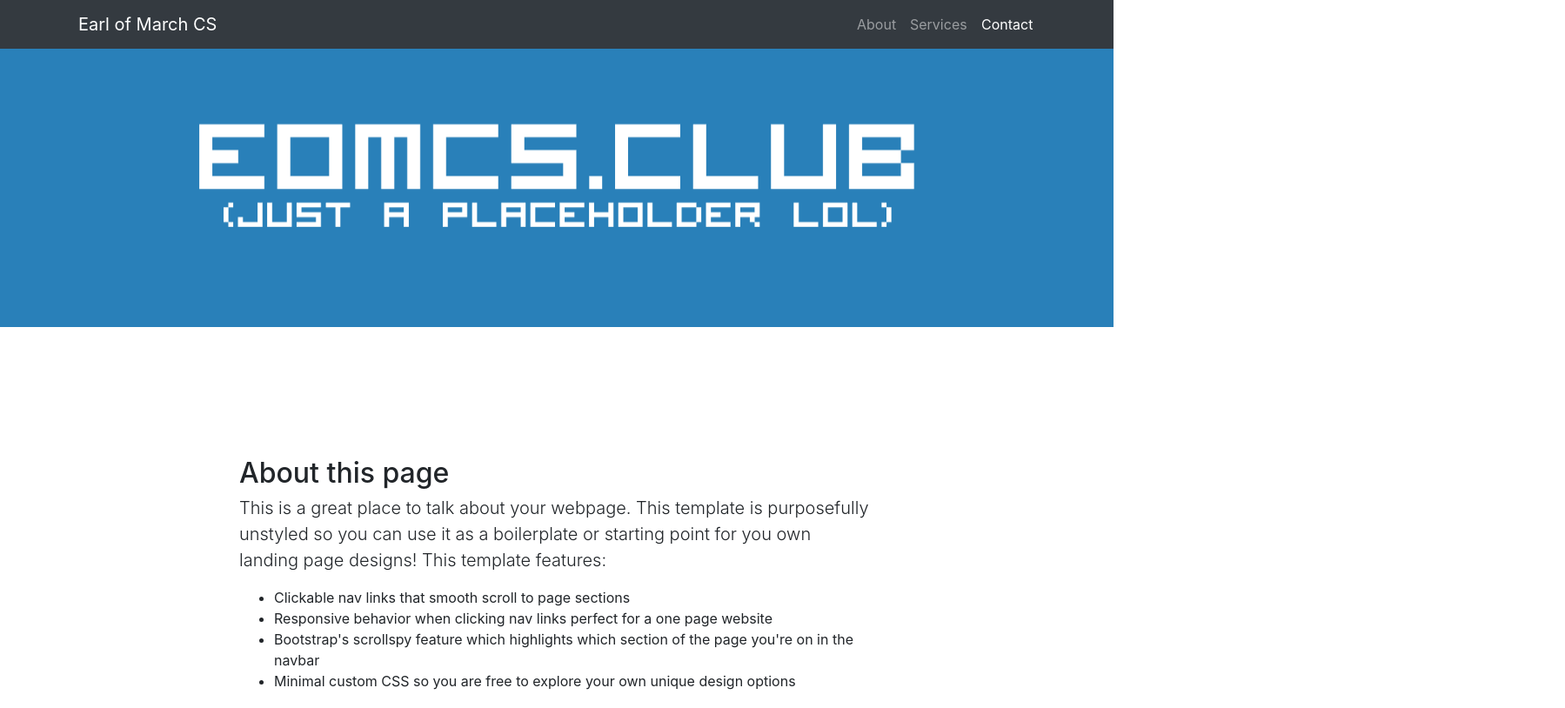
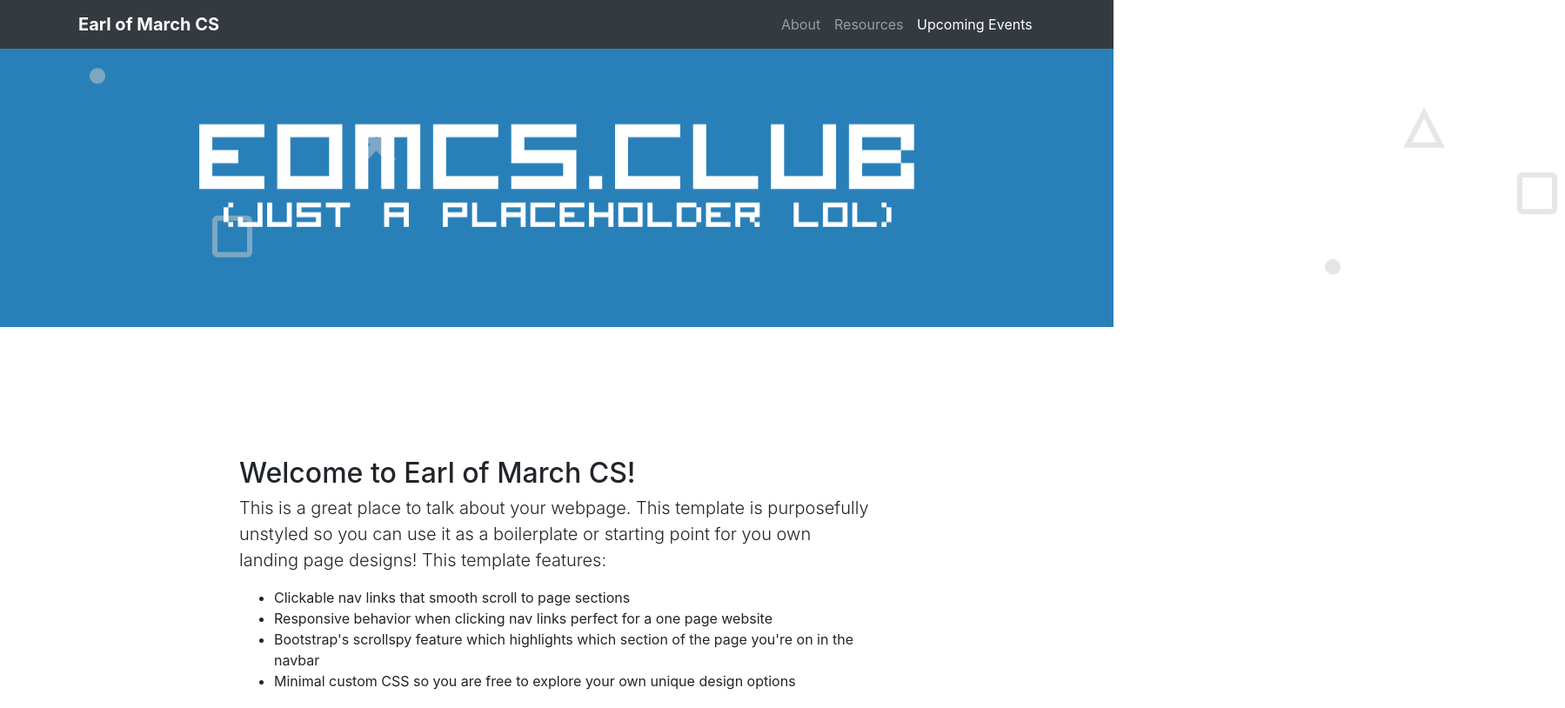
Before and after one commit to redside100/eomcs.club, a website with bundled scripts: page index.html in a window 1280 px wide. Shown: the top 814 px of the page at 87% size, 1799 px wide, since content can reach past the window. Built offline with nearby package versions, Linux system fonts and the light colour scheme.

Commit message:
Floaty shapes

```diff
--- a/css/scrolling-nav.css
+++ b/css/scrolling-nav.css
@@ -17,12 +17,58 @@ body{
   padding: 5px;
   border-radius: 2px;
 }
+div{
+	position: relative;
+}
 .bf:hover, .bf:focus, .bf:active {
   background-color: #2098D1;
   color: white;
 }
-.bg-black{
-	background-color: black;
+.bg-dot-0-0{
+  opacity: 0.5;
+  position: absolute;
+  top: 70px;
+  left: 80px;
+  z-index: 1;
+}
+.bg-dot-0-1{
+  opacity: 0.5;
+  position: absolute;
+  top: 260px;
+  left: 1500px;
+  z-index: 1;
+}
+.bg-square-0-0{
+  opacity: 0.5;
+  position: absolute;
+  top: 225px;
+  left: 235px;
+  z-index: 1;
+}
+.bg-square-0-1{
+  opacity: 0.5;
+  position: absolute;
+  top: 205px;
+  left: 1735px;
+  z-index: 1;
+}
+.bg-cross-0-0{
+  opacity: 0.5;
+  position: absolute;
+  top: 120px;
+  left: 400px;
+  z-index: 1;
+}
+.bg-triangle-0-0{
+  opacity: 0.5;
+  position: absolute;
+  top: 100px;
+  left: 1605px;
+  z-index: 1;
+}
+img{
+	max-width: 100%;
+	max-height: 100%;
 }
 /* fade in key frames */
 
@@ -83,12 +129,47 @@ body{
     100% { transform: translateY(0px); }
    }
 
+     /* inv float keyframes */
+  @-webkit-keyframes islide {
+    0% { transform: translateY(0); }
+	50% { transform: translateY(15px); }
+    100% { transform: translateY(0px); }
+   }
+   @-moz-keyframes islide {
+    0% { transform: translateY(0); }
+	50% { transform: translateY(15px); }
+    100% { transform: translateY(0px); }
+   }
+
+	@-ms-keyframes islide {
+    0% { transform: translateY(0); }
+	50% { transform: translateY(15px); }
+    100% { transform: translateY(0px); }
+   }
+   @-o-keyframes islide {
+    0% { transform: translateY(0); }
+	50% { transform: translateY(15px); }
+    100% { transform: translateY(0px); }
+   }
+  @keyframes islide {
+    0% { transform: translateY(0); }
+	50% { transform: translateY(15px); }
+    100% { transform: translateY(0px); }
+   }
+
 .floating{
 	-webkit-animation: slide 4s ease-in-out infinite;
     animation: slide 4s ease-in-out infinite;
 	-moz-animation: slide 4s ease-in-out infinite;
 	-o-animation: slide 4s ease-in-out infinite;
 	-ms-animation: slide 4s ease-in-out infinite;
+}
+.floating-inverse{
+	-webkit-animation: islide 4s ease-in-out infinite;
+    animation: islide 4s ease-in-out infinite;
+	-moz-animation: islide 4s ease-in-out infinite;
+	-o-animation: islide 4s ease-in-out infinite;
+	-ms-animation: islide 4s ease-in-out infinite;
 }
 .fadein{
 	-webkit-animation: fadein 2s; /* Safari, Chrome and Opera > 12.1 */
--- a/index.html
+++ b/index.html
@@ -23,7 +23,7 @@
     <!-- Navigation -->
     <nav class="navbar navbar-expand-lg navbar-dark bg-dark fixed-top fadein" id="mainNav">
       <div class="container">
-        <a class="navbar-brand js-scroll-trigger bf" href="#page-top">Earl of March CS</a>
+        <a class="navbar-brand js-scroll-trigger bf" href="#page-top"><b>Earl of March CS</b></a>
         <button class="navbar-toggler" type="button" data-toggle="collapse" data-target="#navbarResponsive" aria-controls="navbarResponsive" aria-expanded="false" aria-label="Toggle navigation">
           <span class="navbar-toggler-icon"></span>
         </button>
@@ -33,10 +33,10 @@
               <a class="nav-link js-scroll-trigger bf" href="#about">About</a>
             </li>
             <li class="nav-item">
-              <a class="nav-link js-scroll-trigger bf" href="#services">Services</a>
+              <a class="nav-link js-scroll-trigger bf" href="#resources">Resources</a>
             </li>
             <li class="nav-item">
-              <a class="nav-link js-scroll-trigger bf" href="#contact">Contact</a>
+              <a class="nav-link js-scroll-trigger bf" href="#upcomingevents">Upcoming Events</a>
             </li>
           </ul>
         </div>
@@ -45,15 +45,22 @@
 
     <header class="bg-primary text-white fadein">
       <div class="container text-center">
-		<img src="img/logo.png" class="floating"></img>
+		<img src="img/logo.png" class="floating" style="position: relative; z-index: 2"></img>
       </div>
+	  	<img src="img/dot.png" class="bg-dot-0-0 floating"></img>
+		<img src="img/dot.png" class="bg-dot-0-1 floating-inverse"></img>
+		<img src="img/square.png" class="bg-square-0-0 floating-inverse"></img>
+		<img src="img/square.png" class="bg-square-0-1 floating"></img>
+		<img src="img/triangle.png" class="bg-triangle-0-0 floating-inverse"></img>
+		<img src="img/cross.png" class="bg-cross-0-0 floating-inverse"></img>
+
     </header>
 
     <section id="about" class="fadein">
       <div class="container">
         <div class="row">
           <div class="col-lg-8 mx-auto">
-            <h2>About this page</h2>
+            <h2>Welcome to Earl of March CS!</h2>
             <p class="lead">This is a great place to talk about your webpage. This template is purposefully unstyled so you can use it as a boilerplate or starting point for you own landing page designs! This template features:</p>
             <ul>
               <li>Clickable nav links that smooth scroll to page sections</li>
@@ -66,22 +73,22 @@
       </div>
     </section>
 
-    <section id="services" class="bg-primary text-white fadein">
+    <section id="resources" class="bg-primary text-white fadein">
       <div class="container">
         <div class="row">
           <div class="col-lg-8 mx-auto">
-            <h2>Services we offer</h2>
+            <h2>Resources</h2>
             <p class="lead">Lorem ipsum dolor sit amet, consectetur adipisicing elit. Aut optio velit inventore, expedita quo laboriosam possimus ea consequatur vitae, doloribus consequuntur ex. Nemo assumenda laborum vel, labore ut velit dignissimos.</p>
           </div>
         </div>
       </div>
     </section>
 
-    <section id="contact" class="bg-light fadein">
+    <section id="upcomingevents" class="bg-light fadein">
       <div class="container">
         <div class="row">
           <div class="col-lg-8 mx-auto">
-            <h2>Contact us</h2>
+            <h2>Upcoming Events</h2>
             <p class="lead">Lorem ipsum dolor sit amet, consectetur adipisicing elit. Vero odio fugiat voluptatem dolor, provident officiis, id iusto! Obcaecati incidunt, qui nihil beatae magnam et repudiandae ipsa exercitationem, in, quo totam.</p>
           </div>
         </div>
```
Also changed, not shown: img/background.png (deleted), img/competitivebutton.png (deleted), img/cross.png (added), img/dot.png (added), img/resourcebutton.png (deleted), img/square.png (added), img/triangle.png (added).
